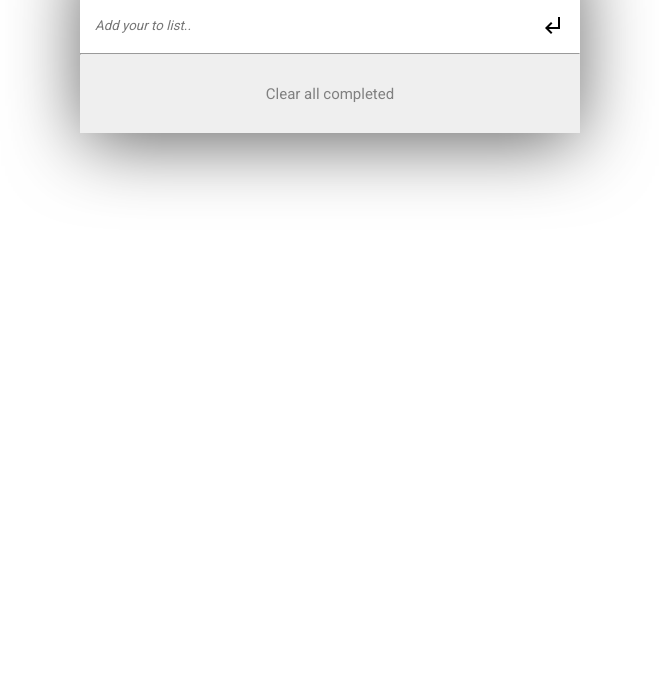
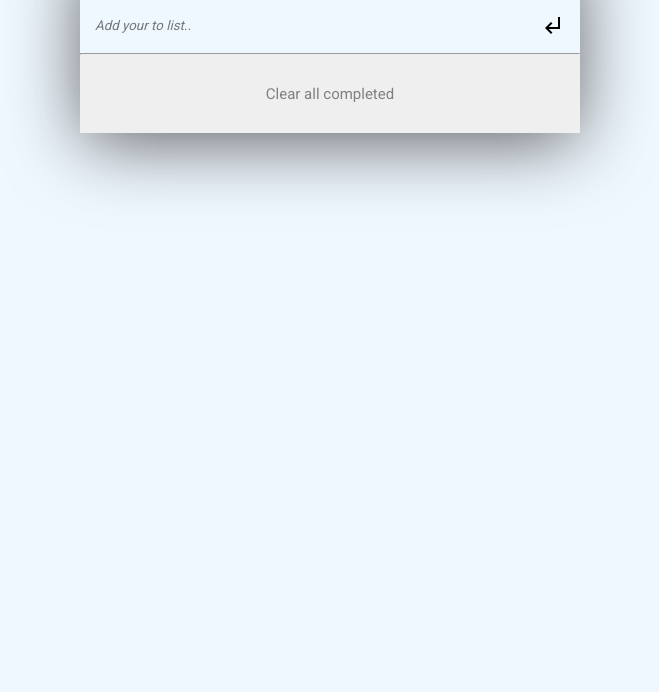
Before and after one commit to hansderly/todo-list-webpack, a website built with webpack: page src/index.html in a window 1280 px wide. Shown: the part 108-800 px from the top of the page, without its empty margins (310-969 px from the left). Built offline with nearby package versions, Linux system fonts and the light colour scheme.

Commit message:
make input to add todo transparent and body aliceblue

```diff
--- a/src/assets/styles/styles.css
+++ b/src/assets/styles/styles.css
@@ -3,6 +3,10 @@
 * {
   margin: 0;
   font-family: 'Roboto', sans-serif;
+}
+
+body {
+  background-color: aliceblue;
 }
 
 .hide {
@@ -40,6 +44,7 @@
   padding: 15px 0;
   outline: 0;
   font-style: italic;
+  background-color: transparent;
 }
 
 .icon_enter {
```
Also changed, not shown: dist/index.html, dist/main.js.
